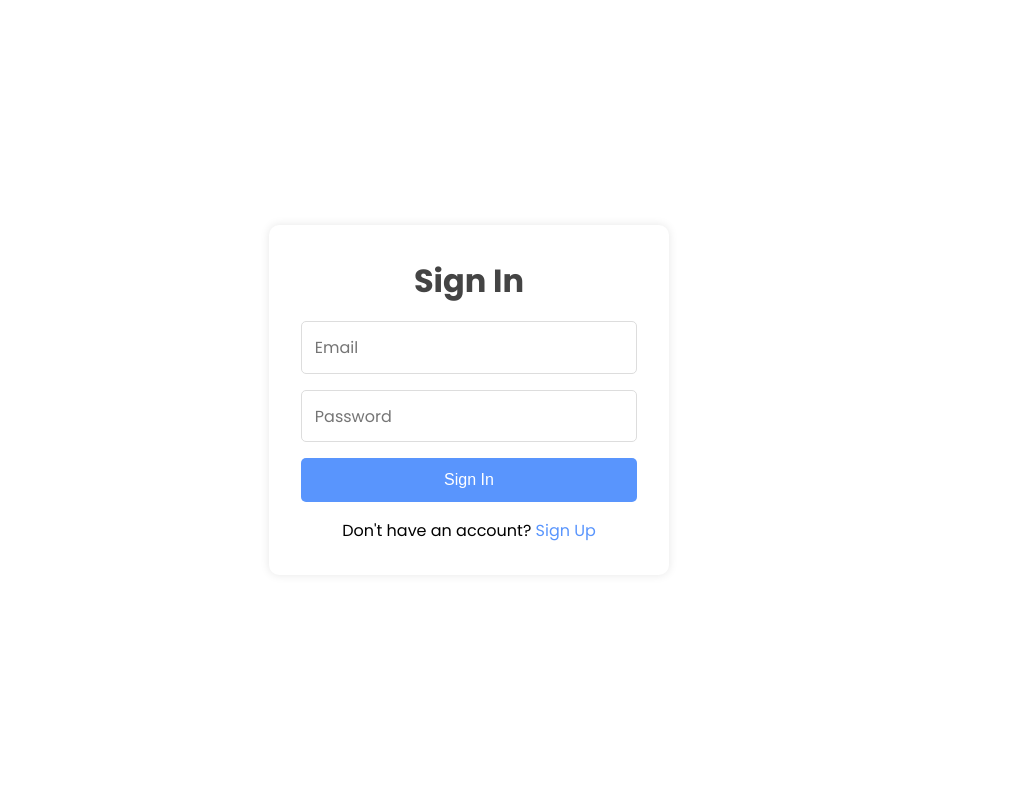
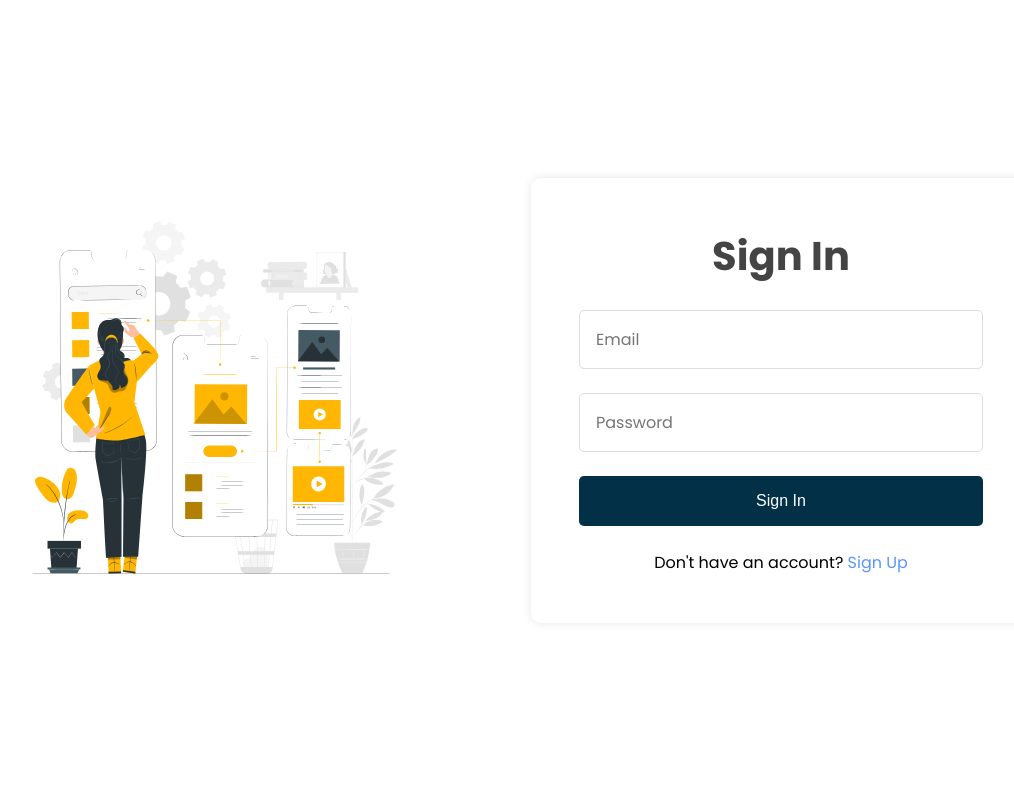
Before and after one commit to kosuri-indu/StockUp, a Flask app: page /signin in a window 1280 px wide. Shown: the whole page, without its empty margins (171-1185 px from the left). Run offline with Flask 3, Linux system fonts and the light colour scheme.

Commit message:
changed signin/up

```diff
--- a/frontend/static/css/style.css
+++ b/frontend/static/css/style.css
@@ -5,6 +5,7 @@
   padding: 0;
   box-sizing: border-box;
 }
+
 .flash-message {
   width: 100%;
   padding: 1rem;
@@ -32,7 +33,6 @@
   border: 1px solid #1976d2;
 }
 
-
 body,
 input {
   font-family: "Poppins", sans-serif;
@@ -46,33 +46,51 @@ input {
   background-color: #fff;
   overflow: hidden;
   position: relative;
+  padding: 2rem;
+}
+
+.auth-image {
+  flex: 1;
+  display: flex;
+  justify-content: center;
+  align-items: center;
+  max-width: 50%; /* Adjust the maximum width if needed */
+}
+
+.auth-image img {
+  max-width: 100%;
+  max-height: 400px; /* Adjust the maximum height */
+  height: auto;
+  border-radius: 10px; /* Optional: to match the card style */
 }
 
 .auth-card {
   background: white;
-  padding: 2rem;
+  padding: 3rem; /* Increased padding for larger form size */
   border-radius: 10px;
   box-shadow: 0 0 10px rgba(0, 0, 0, 0.1);
-  max-width: 400px;
+  max-width: 500px; /* Increased width for the form */
   width: 100%;
   position: relative;
   z-index: 5;
+  flex: 1;
+  margin-left: 1rem; /* Reduced space between image and card */
 }
 
 .auth-title {
-  font-size: 2rem;
+  font-size: 2.5rem; /* Increased font size */
   color: #444;
-  margin-bottom: 1rem;
+  margin-bottom: 1.5rem; /* Increased bottom margin */
   text-align: center;
 }
 
 .auth-field {
-  margin: 1rem 0;
+  margin: 1.5rem 0; /* Increased margin for form fields */
 }
 
 .auth-field input {
   width: 100%;
-  padding: 0.8rem;
+  padding: 1rem; /* Increased padding */
   border-radius: 5px;
   border: 1px solid #ddd;
   font-size: 1rem;
@@ -81,8 +99,8 @@ input {
 
 .auth-button {
   width: 100%;
-  padding: 0.8rem;
-  background-color: #5995fd;
+  padding: 1rem; /* Increased padding */
+  background-color: #023047;
   border: none;
   border-radius: 5px;
   color: white;
@@ -92,12 +110,12 @@ input {
 }
 
 .auth-button:hover {
-  background-color: #4d84e2;
+  background-color: #ffb703;
 }
 
 .auth-link {
   text-align: center;
-  margin-top: 1rem;
+  margin-top: 1.5rem; /* Increased top margin */
 }
 
 .auth-link a {
--- a/frontend/templates/signin.html
+++ b/frontend/templates/signin.html
@@ -5,7 +5,6 @@
     <meta name="viewport" content="width=device-width, initial-scale=1.0">
     <title>Sign In</title>
     <link rel="stylesheet" href="{{ url_for('static', filename='css/style.css') }}" />
-
 </head>
 <body>
     {% with messages = get_flashed_messages(with_categories=true) %}
@@ -17,6 +16,9 @@
     {% endwith %}
 
     <div class="auth-container">
+        <div class="auth-image">
+            <img src="{{ url_for('static', filename='images/signin.svg') }}" alt="Sign In Image">
+        </div>
         <div class="auth-card">
             <h2 class="auth-title">Sign In</h2>
             <form method="POST" action="/signin">
--- a/frontend/templates/signup.html
+++ b/frontend/templates/signup.html
@@ -5,7 +5,6 @@
     <meta name="viewport" content="width=device-width, initial-scale=1.0">
     <title>Sign Up</title>
     <link rel="stylesheet" href="{{ url_for('static', filename='css/style.css') }}" />
-
 </head>
 <body>
     {% with messages = get_flashed_messages(with_categories=true) %}
@@ -33,6 +32,9 @@
                 <p class="auth-link">Already have an account? <a href="/signin">Sign In</a></p>
             </form>
         </div>
+        <div class="auth-image">
+            <img src="{{ url_for('static', filename='images/signup.svg') }}" alt="Sign Up Image">
+        </div>
     </div>
 </body>
 </html>
```
Also changed, not shown: frontend/static/css/styles.css (+29 -46 lines), frontend/templates/index.html (+22 -1 lines), frontend/static/images/rename.png (renamed from frontend/static/images/image.png), frontend/static/images/robo.png (added), frontend/static/images/signin.svg, frontend/static/images/signup.svg. Lines whose indentation alone changed are shown as unchanged.
